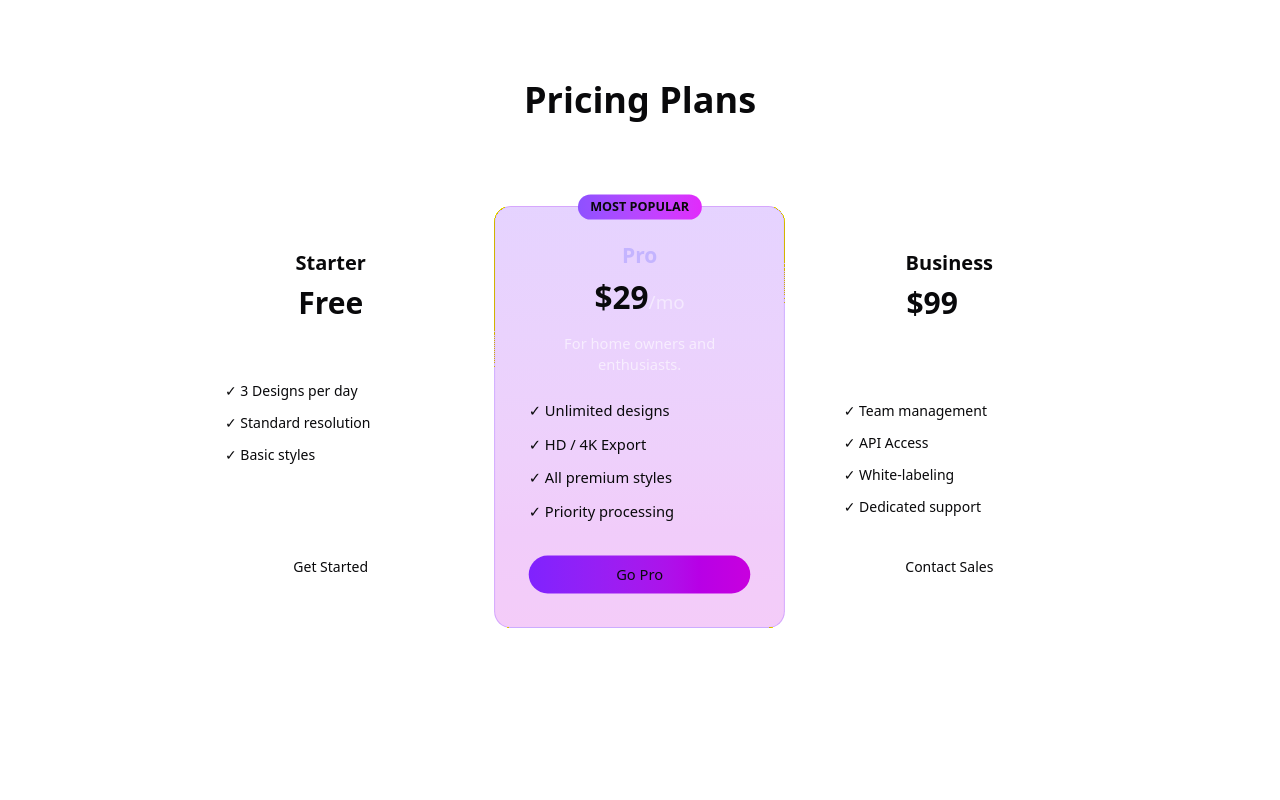
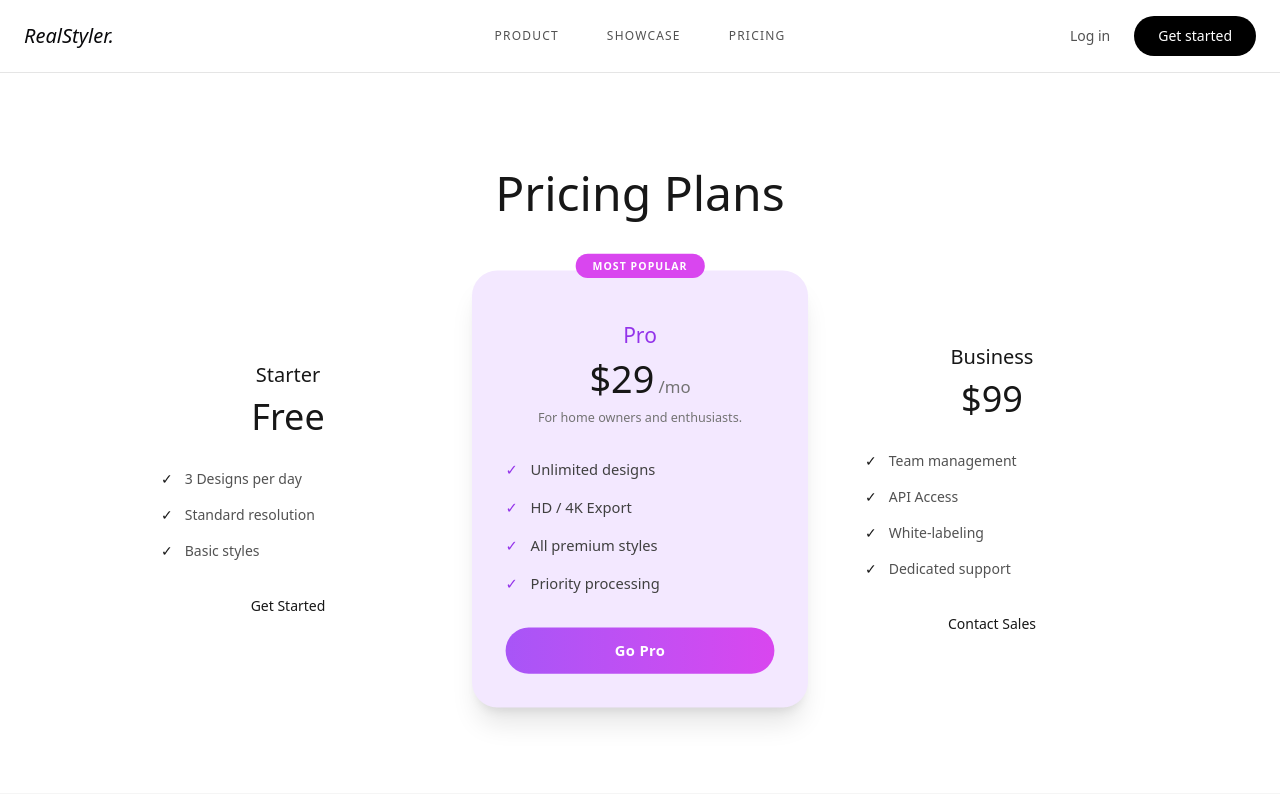
Before and after one commit to realstyler/1, a Next.js app: page /pricing in a window 1280 px wide. Shown: the top 800 px of the page. Built offline with nearby package versions, Linux system fonts and the light colour scheme; a web font is replaced by a local one.

Commit message:
feat: implement light-mode pricing page with featured pro plan

```diff
--- a/src/app/pricing/page.tsx
+++ b/src/app/pricing/page.tsx
@@ -1,64 +1,113 @@
 import Link from 'next/link';
+import Navbar from '@/components/layout/Navbar';
+import Footer from '@/components/layout/Footer';
 
 export default function PricingPage() {
     return (
-        <div className="min-h-screen py-20 px-4">
-            <div className="max-w-4xl mx-auto text-center">
-                <h1 className="text-4xl font-bold mb-6">Pricing Plans</h1>
-                <p className="text-white/60 mb-12">
-                    Choose the perfect plan for your design needs.
-                </p>
+        <div className="min-h-screen bg-white">
+            <Navbar />
 
-                <div className="grid md:grid-cols-3 gap-8">
-                    {/* Free */}
-                    <div className="p-8 bg-white/5 border border-white/10 rounded-2xl flex flex-col">
-                        <h3 className="text-xl font-semibold mb-2">Starter</h3>
-                        <div className="text-3xl font-bold mb-4">Free</div>
-                        <p className="text-white/60 text-sm mb-6">Perfect for trying out RealStyler.</p>
-                        <ul className="text-left space-y-3 mb-8 flex-1">
-                            <li className="text-sm">✓ 3 Designs per day</li>
-                            <li className="text-sm">✓ Standard resolution</li>
-                            <li className="text-sm">✓ Basic styles</li>
+            <div className="py-24 px-6">
+                <div className="max-w-7xl mx-auto">
+                    <div className="text-center mb-16">
+                        <h1 className="text-4xl md:text-5xl font-serif text-neutral-900 mb-6">Pricing Plans</h1>
+                    </div>
+
+                    <div className="grid md:grid-cols-3 gap-8 max-w-5xl mx-auto items-center">
+                        {/* Starter Feature */}
+                        <div className="p-8 rounded-3xl bg-white border border-transparent">
+                            <div className="text-center mb-8">
+                                <h3 className="text-xl font-medium text-neutral-900 mb-2">Starter</h3>
+                                <div className="text-4xl font-serif text-neutral-900 mb-4">Free</div>
+                            </div>
+
+                            <ul className="space-y-4 mb-8">
+                                <li className="flex items-center gap-3 text-sm text-neutral-600">
+                                    <span className="text-neutral-900">✓</span> 3 Designs per day
+                                </li>
+                                <li className="flex items-center gap-3 text-sm text-neutral-600">
+                                    <span className="text-neutral-900">✓</span> Standard resolution
+                                </li>
+                                <li className="flex items-center gap-3 text-sm text-neutral-600">
+                                    <span className="text-neutral-900">✓</span> Basic styles
+                                </li>
                             </ul>
-                        <Link href="/upload" className="block w-full py-2 bg-white/10 hover:bg-white/20 rounded-full transition-colors text-sm font-medium">
+
+                            <div className="text-center">
+                                <Link href="/upload" className="text-sm font-medium text-neutral-900 hover:text-neutral-700 transition">
                                     Get Started
                                 </Link>
                             </div>
+                        </div>
 
-                    {/* Pro */}
-                    <div className="p-8 bg-gradient-to-b from-violet-600/20 to-fuchsia-600/20 border border-violet-500/30 rounded-2xl flex flex-col relative transform scale-105">
-                        <div className="absolute top-0 left-1/2 -translate-x-1/2 -translate-y-1/2 bg-gradient-to-r from-violet-500 to-fuchsia-500 px-3 py-1 rounded-full text-xs font-bold">MOST POPULAR</div>
-                        <h3 className="text-xl font-semibold mb-2 text-violet-300">Pro</h3>
-                        <div className="text-3xl font-bold mb-4">$29<span className="text-lg font-normal text-white/50">/mo</span></div>
-                        <p className="text-white/60 text-sm mb-6">For home owners and enthusiasts.</p>
-                        <ul className="text-left space-y-3 mb-8 flex-1">
-                            <li className="text-sm">✓ Unlimited designs</li>
-                            <li className="text-sm">✓ HD / 4K Export</li>
-                            <li className="text-sm">✓ All premium styles</li>
-                            <li className="text-sm">✓ Priority processing</li>
+                        {/* Pro Feature - Highlighted */}
+                        <div className="p-8 rounded-3xl bg-[#F3E8FF] relative transform scale-105 shadow-xl">
+                            <div className="absolute -top-4 left-1/2 -translate-x-1/2 bg-[#D946EF] text-white px-4 py-1 rounded-full text-[10px] font-bold tracking-widest uppercase">
+                                MOST POPULAR
+                            </div>
+
+                            <div className="text-center mb-8 pt-4">
+                                <h3 className="text-xl font-medium text-[#9333EA] mb-2">Pro</h3>
+                                <div className="flex items-baseline justify-center gap-1">
+                                    <span className="text-4xl font-serif text-neutral-900">$29</span>
+                                    <span className="text-neutral-500">/mo</span>
+                                </div>
+                                <p className="text-xs text-neutral-500 mt-2">For home owners and enthusiasts.</p>
+                            </div>
+
+                            <ul className="space-y-4 mb-8">
+                                <li className="flex items-center gap-3 text-sm text-neutral-700">
+                                    <span className="text-[#9333EA]">✓</span> Unlimited designs
+                                </li>
+                                <li className="flex items-center gap-3 text-sm text-neutral-700">
+                                    <span className="text-[#9333EA]">✓</span> HD / 4K Export
+                                </li>
+                                <li className="flex items-center gap-3 text-sm text-neutral-700">
+                                    <span className="text-[#9333EA]">✓</span> All premium styles
+                                </li>
+                                <li className="flex items-center gap-3 text-sm text-neutral-700">
+                                    <span className="text-[#9333EA]">✓</span> Priority processing
+                                </li>
                             </ul>
-                        <button className="block w-full py-2 bg-gradient-to-r from-violet-600 to-fuchsia-600 hover:from-violet-500 hover:to-fuchsia-500 rounded-full transition-colors text-sm font-medium">
+
+                            <button className="w-full py-3 bg-gradient-to-r from-[#A855F7] to-[#D946EF] text-white rounded-full text-sm font-bold tracking-wide hover:shadow-lg transition-shadow">
                                 Go Pro
                             </button>
                         </div>
 
-                    {/* Business */}
-                    <div className="p-8 bg-white/5 border border-white/10 rounded-2xl flex flex-col">
-                        <h3 className="text-xl font-semibold mb-2">Business</h3>
-                        <div className="text-3xl font-bold mb-4">$99<span className="text-lg font-normal text-white/50">/mo</span></div>
-                        <p className="text-white/60 text-sm mb-6">For real estate agents and stagers.</p>
-                        <ul className="text-left space-y-3 mb-8 flex-1">
-                            <li className="text-sm">✓ Team management</li>
-                            <li className="text-sm">✓ API Access</li>
-                            <li className="text-sm">✓ White-labeling</li>
-                            <li className="text-sm">✓ Dedicated support</li>
+                        {/* Business Feature */}
+                        <div className="p-8 rounded-3xl bg-white border border-transparent">
+                            <div className="text-center mb-8">
+                                <h3 className="text-xl font-medium text-neutral-900 mb-2">Business</h3>
+                                <div className="text-4xl font-serif text-neutral-900 mb-4">$99</div>
+                            </div>
+
+                            <ul className="space-y-4 mb-8">
+                                <li className="flex items-center gap-3 text-sm text-neutral-600">
+                                    <span className="text-neutral-900">✓</span> Team management
+                                </li>
+                                <li className="flex items-center gap-3 text-sm text-neutral-600">
+                                    <span className="text-neutral-900">✓</span> API Access
+                                </li>
+                                <li className="flex items-center gap-3 text-sm text-neutral-600">
+                                    <span className="text-neutral-900">✓</span> White-labeling
+                                </li>
+                                <li className="flex items-center gap-3 text-sm text-neutral-600">
+                                    <span className="text-neutral-900">✓</span> Dedicated support
+                                </li>
                             </ul>
-                        <button className="block w-full py-2 bg-white/10 hover:bg-white/20 rounded-full transition-colors text-sm font-medium">
+
+                            <div className="text-center">
+                                <button className="text-sm font-medium text-neutral-900 hover:text-neutral-700 transition">
                                     Contact Sales
                                 </button>
                             </div>
                         </div>
                     </div>
                 </div>
+            </div>
+
+            <Footer />
+        </div>
     );
 }
```
Lines whose indentation alone changed are shown as unchanged.
